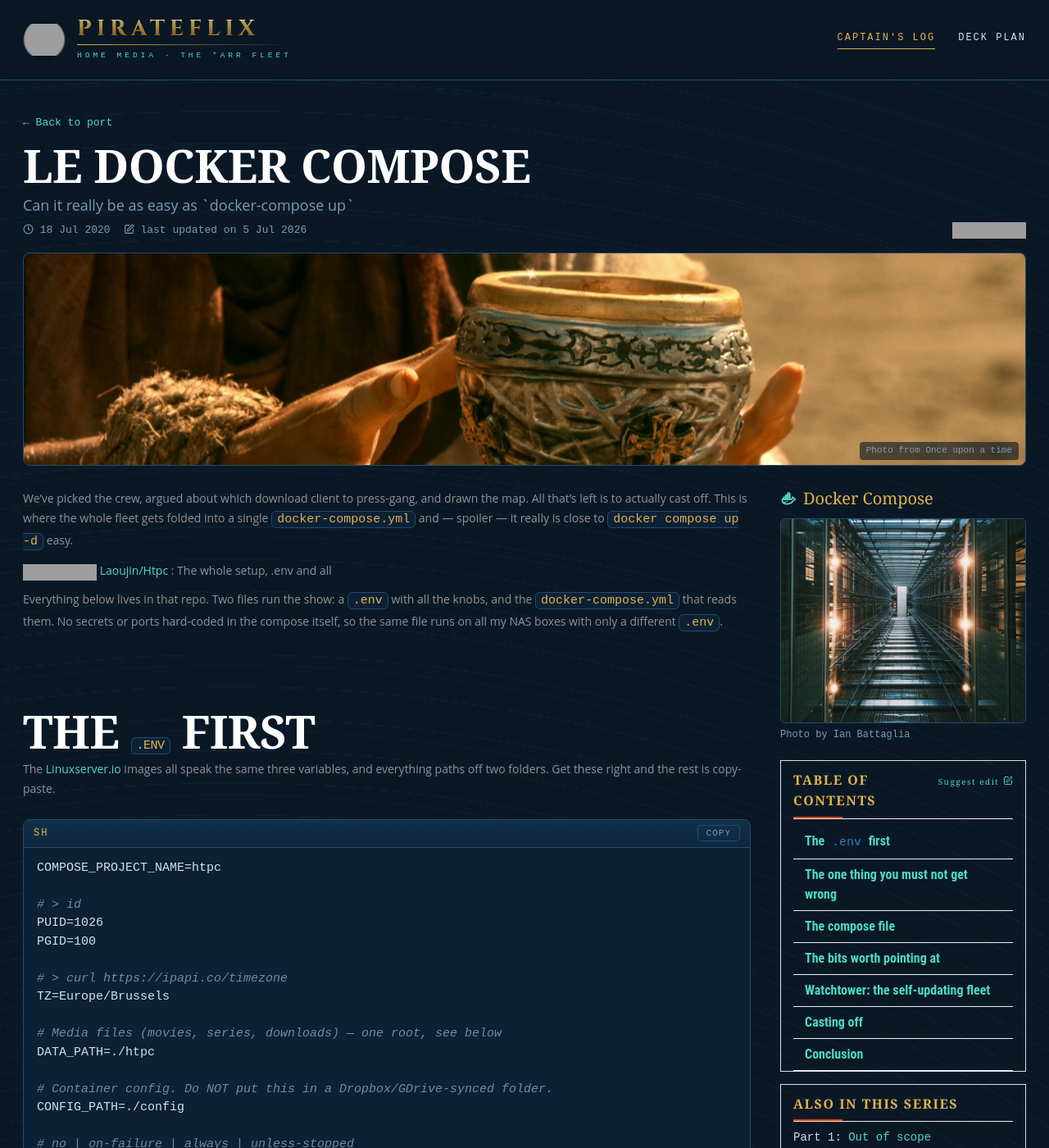
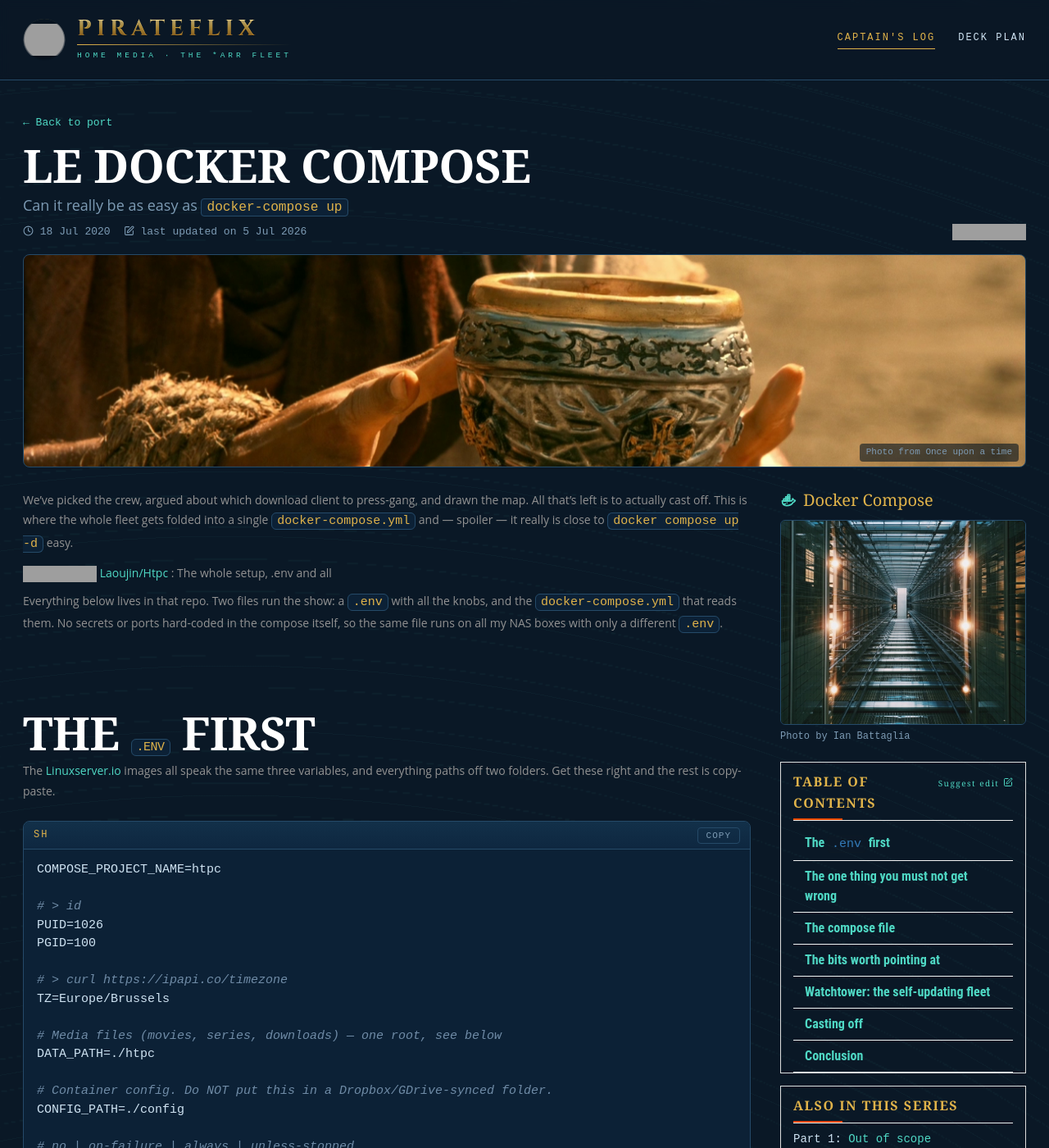
Before and after one commit to SanguPackage/htpc, a Jekyll site: the page built from _posts/2020-07-18-home-media-server-docker-compose.md, in a window 1280 px wide and 1400 px high. Shown: the whole window at 82% size. Built offline with Jekyll 4.4.1, drawn with Linux system fonts in a browser that asks for light colours; grey boxes are pictures that could not be loaded.

Commit message:
Render markdown in post subtitles

```diff
--- a/_includes/pirate/course-path.html
+++ b/_includes/pirate/course-path.html
@@ -9,7 +9,7 @@
         <li>
           <a href="{{ post.url | relative_url }}">
             <span class="ttl">{{ post.title | escape }}</span>
-            {% if post.subTitle %}<span class="sub-ttl">{{ post.subTitle | escape }}</span>{% endif %}
+            {% if post.subTitle %}<span class="sub-ttl">{{ post.subTitle | markdownify | remove: '<p>' | remove: '</p>' | strip }}</span>{% endif %}
           </a>
         </li>
       {% endif %}
--- a/_layouts/post.html
+++ b/_layouts/post.html
@@ -7,7 +7,7 @@ layout: default
     <header class="post-head">
       <a class="post-back" href="{{ '/' | relative_url }}">← Back to port</a>
       <h1>{{ page.title | escape }}</h1>
-      {% if page.subTitle %}<p class="post-sub">{{ page.subTitle | escape }}</p>{% endif %}
+      {% if page.subTitle %}<p class="post-sub">{{ page.subTitle | markdownify | remove: '<p>' | remove: '</p>' | strip }}</p>{% endif %}
       <div class="post-meta">
         <div class="post-date">{% include icon.html name="clock" %} {{ page.date | date: "%-d %b %Y" }}</div>
         {% if page.updates %}
--- a/_sass/_pirateflix.scss
+++ b/_sass/_pirateflix.scss
@@ -188,6 +188,7 @@ html{overflow-x:hidden}
   .course a{display:block;text-decoration:none}
   .course .ttl{color:#fff;font-family:var(--serif);font-size:19px}
   .course .sub-ttl{display:block;color:var(--muted);font-size:13px;margin-top:2px}
+  .course .sub-ttl code{font-family:var(--mono);font-size:.92em;color:var(--brass)}
   .logbook-heading{font-family:var(--serif);color:#fff;margin:34px 0 12px}
   .logbook{list-style:none;padding:0;margin:0}
   .logbook li{display:flex;justify-content:space-between;gap:12px;padding:10px 4px;border-bottom:1px solid var(--line)}
@@ -217,6 +218,7 @@ html{overflow-x:hidden}
 .pf-post .post-gh{margin-left:auto}
 .pf-post .post-gh img{display:block;border:0;border-radius:0;max-width:none}
 .pf-post .post-sub{color:var(--muted);font-size:18px;margin:0 0 6px}
+.pf-post .post-sub code{font-family:var(--mono);font-size:.9em;color:var(--brass);background:#0c2136;border:1px solid var(--line);border-radius:4px;padding:1px 6px}
 .pf-post .post-date{color:var(--muted);font-size:13px}
 .pf-post .wrap{max-width:1320px}
 .pf-post .post-body{display:grid;grid-template-columns:1fr 300px;gap:36px;padding:24px 0}
```
